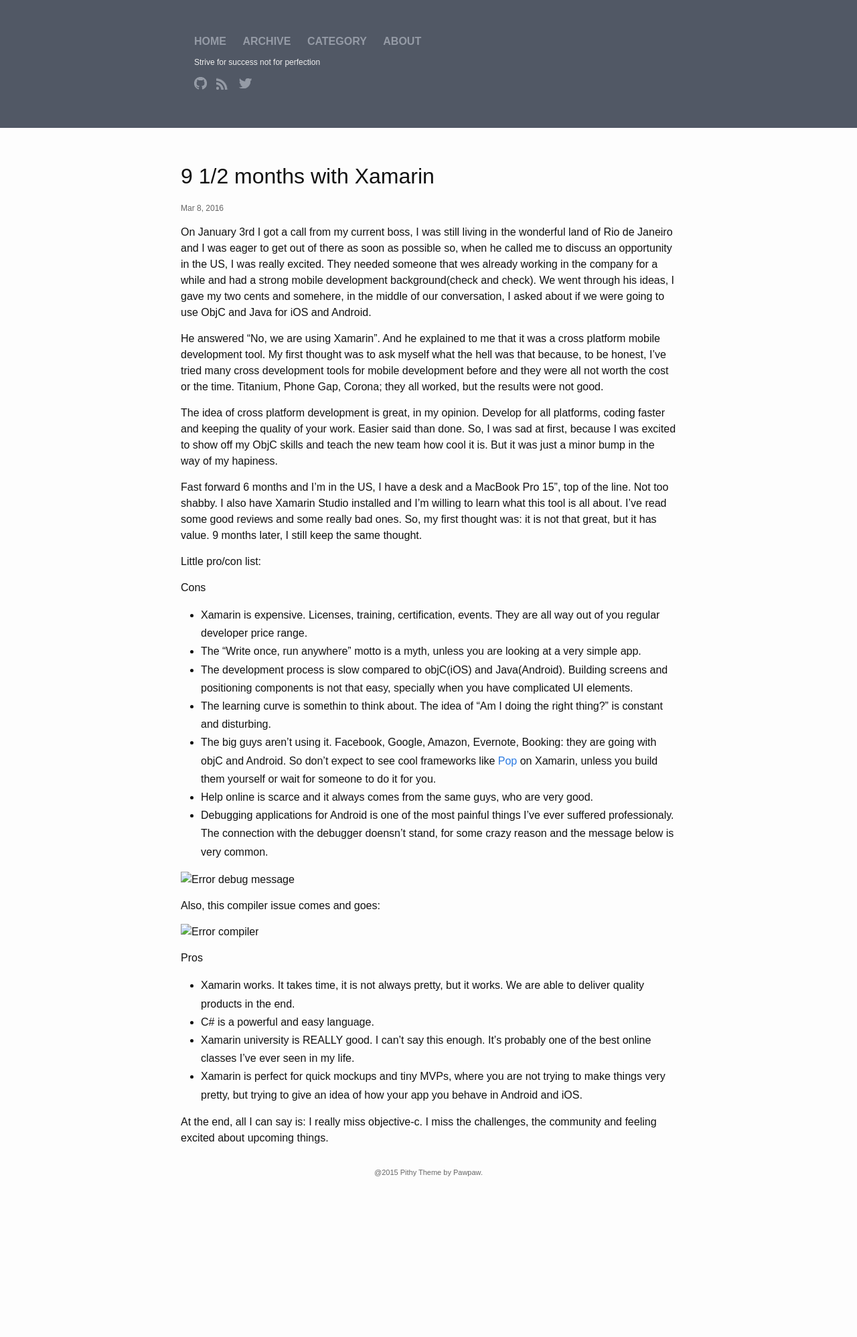
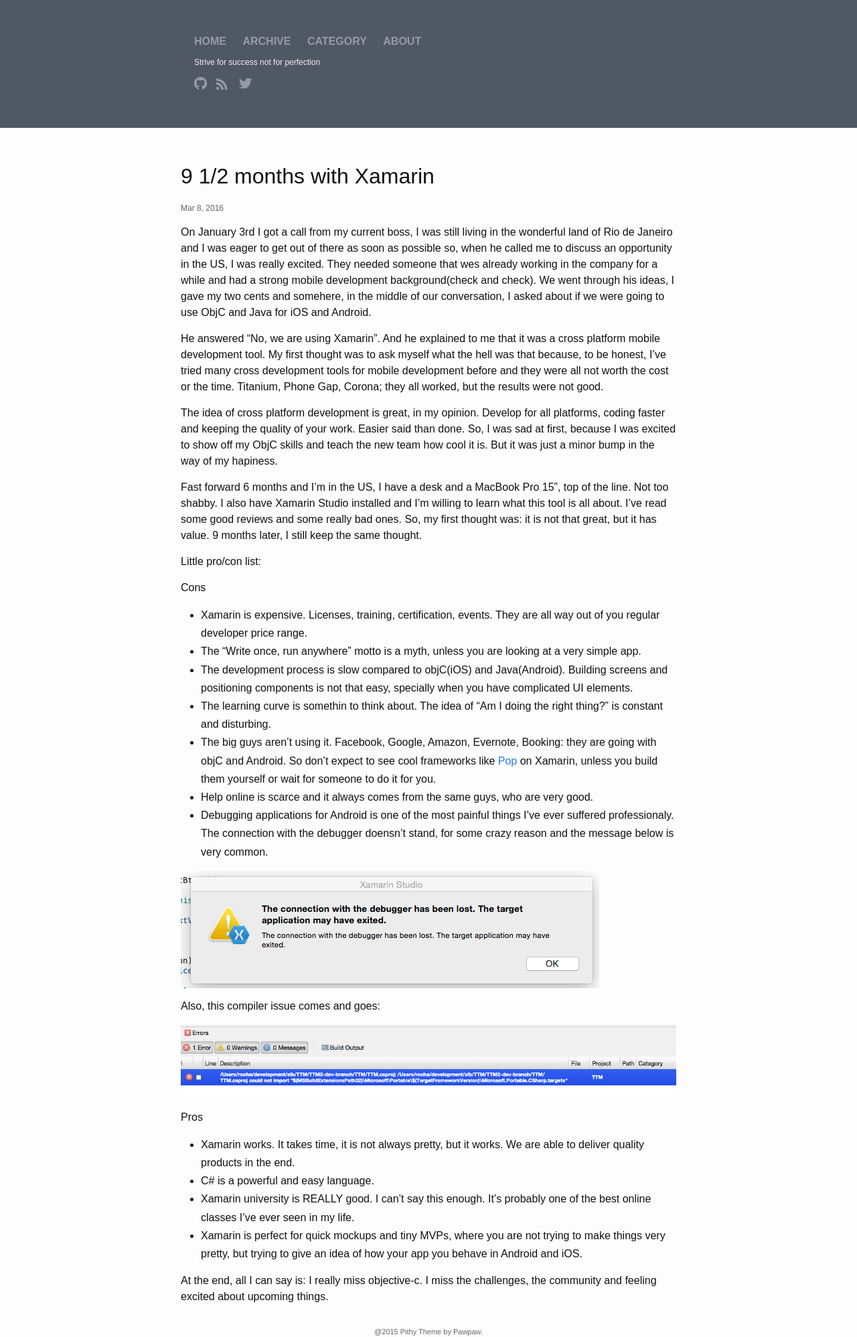
Before and after one commit to rochabr/rochabr.github.io, a Jekyll site: the page built from _posts/2016-03-01-nine-and-a-half-months-with-xamarin.markdown, in a window 1280 px wide. Shown: the whole page at 67% size. Built offline with Jekyll 4.4.1, drawn with Linux system fonts in a browser that asks for light colours; before the commit the page ends 1760 px from its top, so only the background shows below that.

Commit message:
images
Fixing image location

```diff
--- a/_posts/2016-03-01-nine-and-a-half-months-with-xamarin.markdown
+++ b/_posts/2016-03-01-nine-and-a-half-months-with-xamarin.markdown
@@ -25,11 +25,11 @@
 -	Help online is scarce and it always comes from the same guys, who are very good.
 -	Debugging applications for Android is one of the most painful things I've ever suffered professionaly. The connection with the debugger doensn't stand, for some crazy reason and the message below is very common.
 
-![Error debug message]({{ site.url }}/images/debuggerandroid.png)
+![Error debug message](http://fernandorocha.io/images/debuggerandroid.png)
 
 Also, this compiler issue comes and goes:
 
-![Error compiler]({{ site.url }}/images/compilerissues.png)
+![Error compiler](http://fernandorocha.io/images/compilerissues.png)
 
 
 Pros
```
Also changed, not shown: images/compilerissues.png (added), images/debuggerandroid.png (added).
